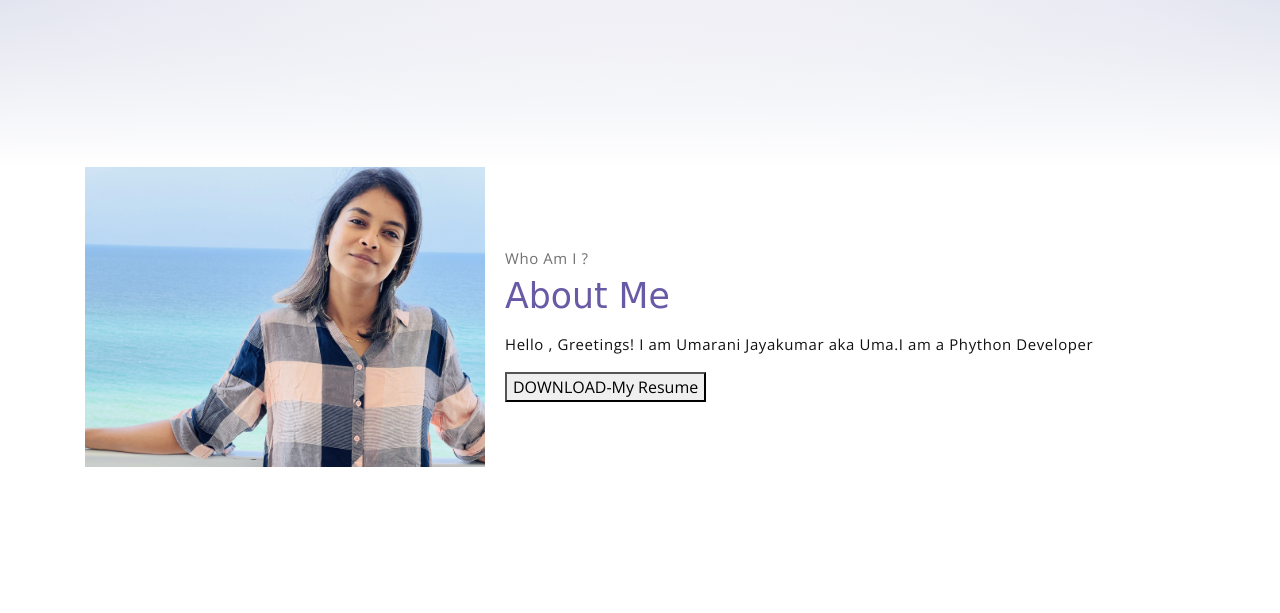
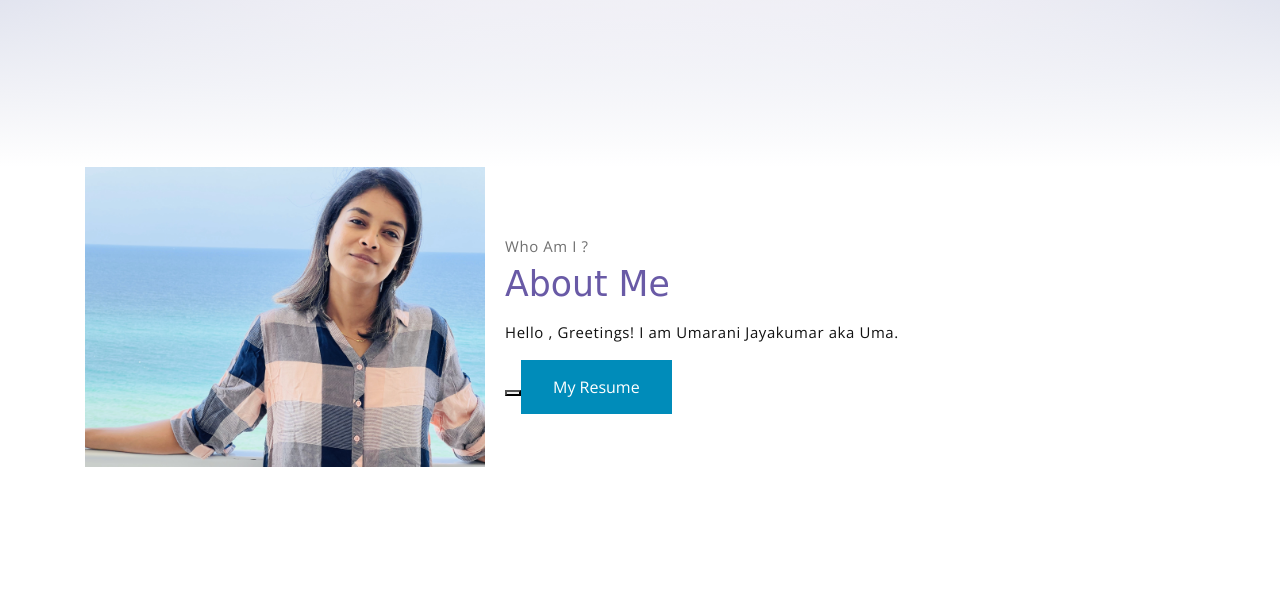
Before and after one commit to umajay/myportfo, a Flask app: page / in a window 1280 px wide. Shown: the part 633-1246 px from the top of the page. Run offline with Flask 3, Linux system fonts and the light colour scheme; some libraries are stand-ins or nearby versions; some web fonts are replaced.

Commit message:
changed color in static/style for button  background for My Resume

```diff
--- a/static/style.css
+++ b/static/style.css
@@ -25,3 +25,8 @@
   display: inline-block;
   font-size: 16px;
   }
+
+    .button2 {background-color: #008CBA;} /* Blue */
+    .button3 {background-color: #f44336;} /* Red */
+    .button4 {background-color: #e7e7e7; color: black;} /* Gray */
+    .button5 {background-color: #555555;} /* Black */
--- a/templates/index.html
+++ b/templates/index.html
@@ -81,11 +81,11 @@
                     <p class="section-subtitle">Who Am I ?</p>
                     <h2 class="section-title mb-3">About Me</h2>
                     <p>
-                        Hello , Greetings! I am Umarani Jayakumar aka Uma.I am a Phython Developer
+                        Hello , Greetings! I am Umarani Jayakumar aka Uma.
                     </p>
                     <a href="static/assets/Docs/CV-UmaraniJ.rtf" download>
                             <button id = 'download' type="button" onclick="">
-                               DOWNLOAD-My Resume
+                                <button class="button button2">My Resume</button>
                             </button>
                         </a>
 
```
